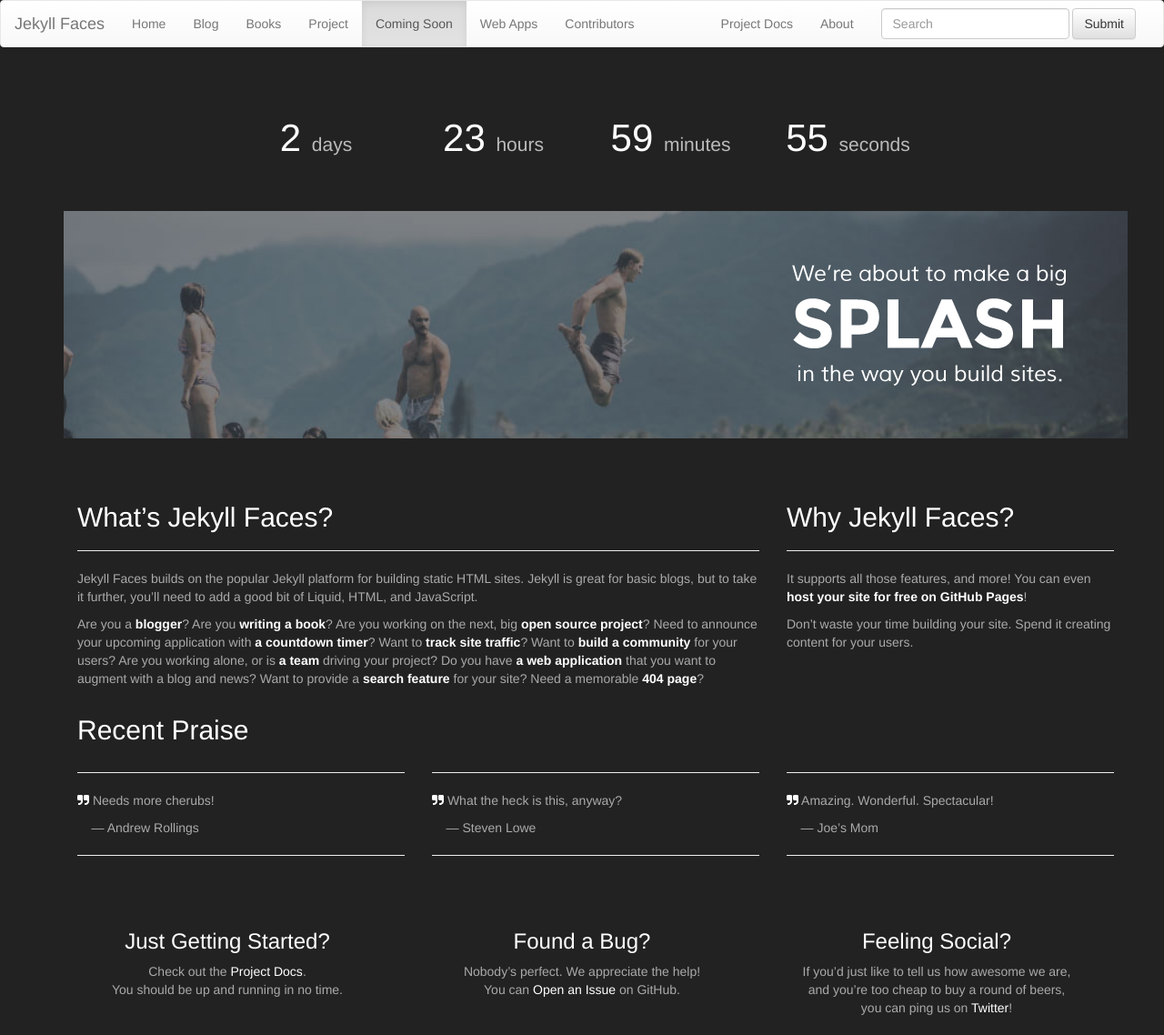
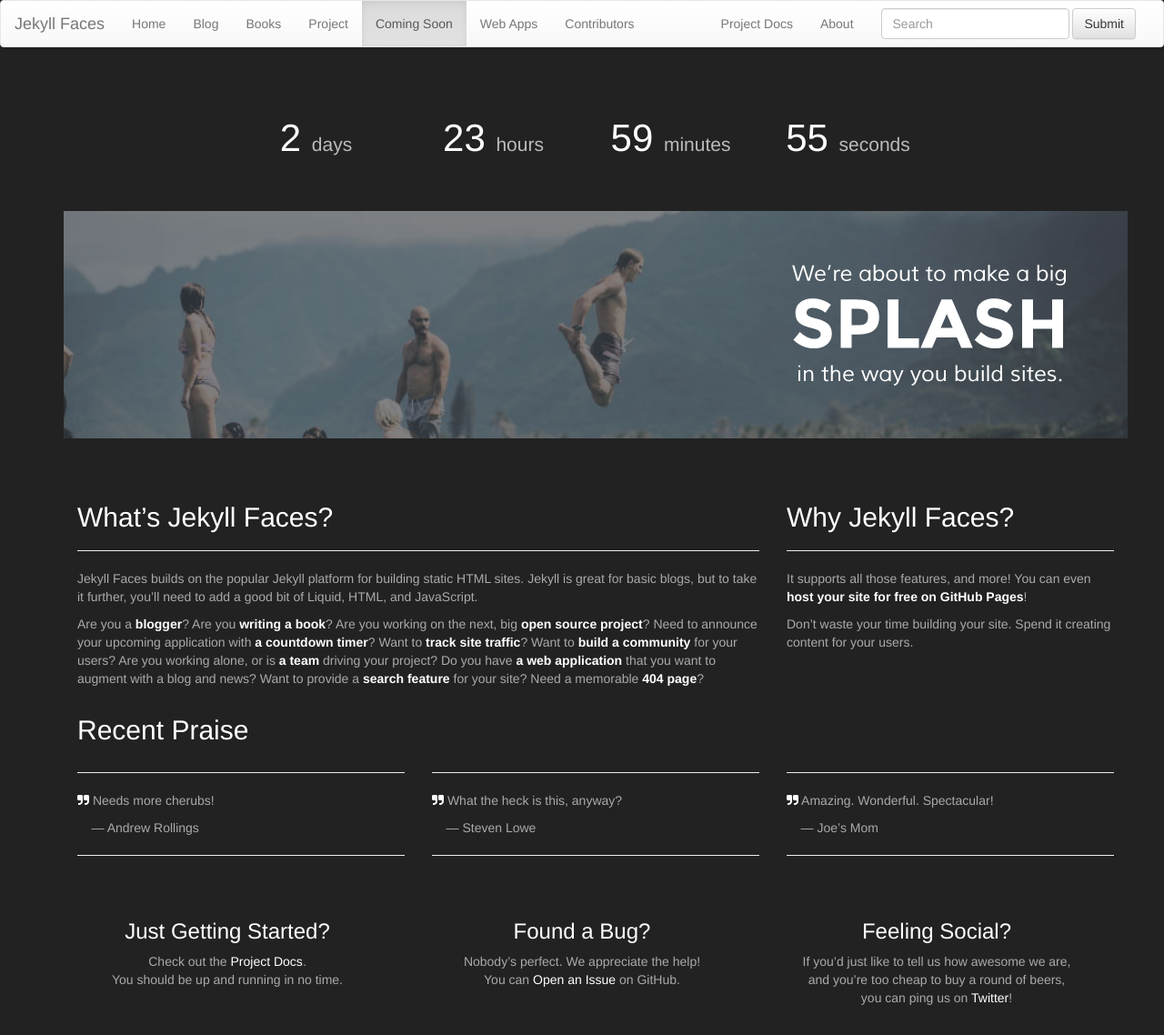
Before and after one commit to groundh0g/jekyllfaces, a Jekyll site: the page built from soon/index.md, in a window 1280 px wide. Shown: the whole page at 91% size. Built offline with Jekyll 4.4.1, drawn with Linux system fonts in a browser that asks for light colours.

Commit message:
adds soon.css, document.css clean-up

```diff
--- a/assets/document.css
+++ b/assets/document.css
@@ -1,5 +1,3 @@
-/* --- docs/*.md --- */
-
 .docs-table-of-contents {
     background-color:#f2f2f2;
     border: 1px #ddd solid;
--- a/assets/soon.css
+++ b/assets/soon.css
@@ -1,5 +1,3 @@
-/* --- coming soon --- */
-
 html,
 body,
 main.page-content,
@@ -7,8 +5,7 @@
 div.wrapper div.content,
 div.soon-container,
 div.soon-content {
-    min-height: 100%;
-    min-height: 100%;
+    /*min-height: 100%;*/
     color: #aaa;
 }
 
@@ -60,12 +57,3 @@
     font-size: 0.50em;
     color: #bbb;
 }
-
-/*div.inverted {*/
-    /*color: #888;*/
-    /*background-color: #ccd;*/
-/*}*/
-
-/*div.inverted h2 {*/
-    /*color: #000;*/
-/*}*/
```
